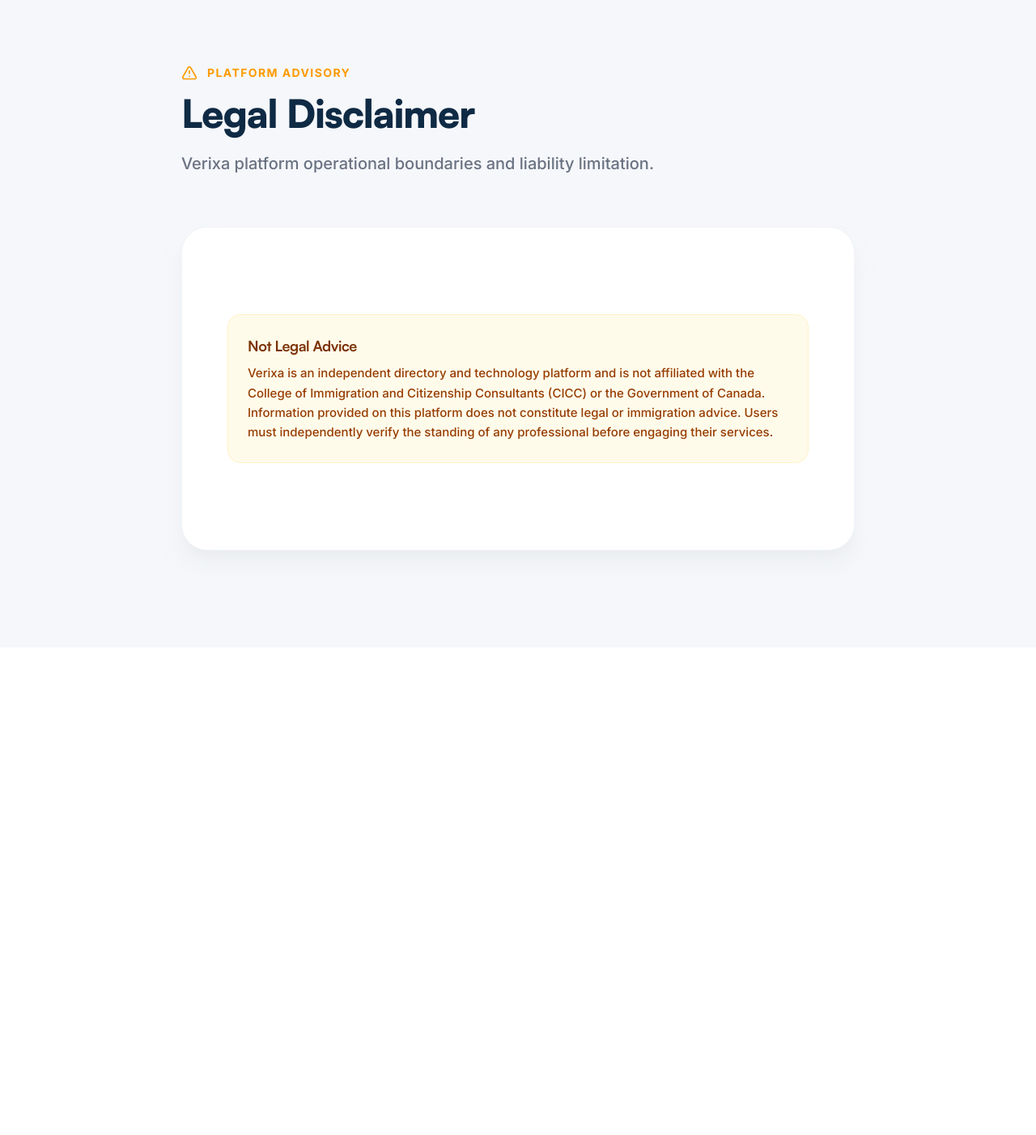
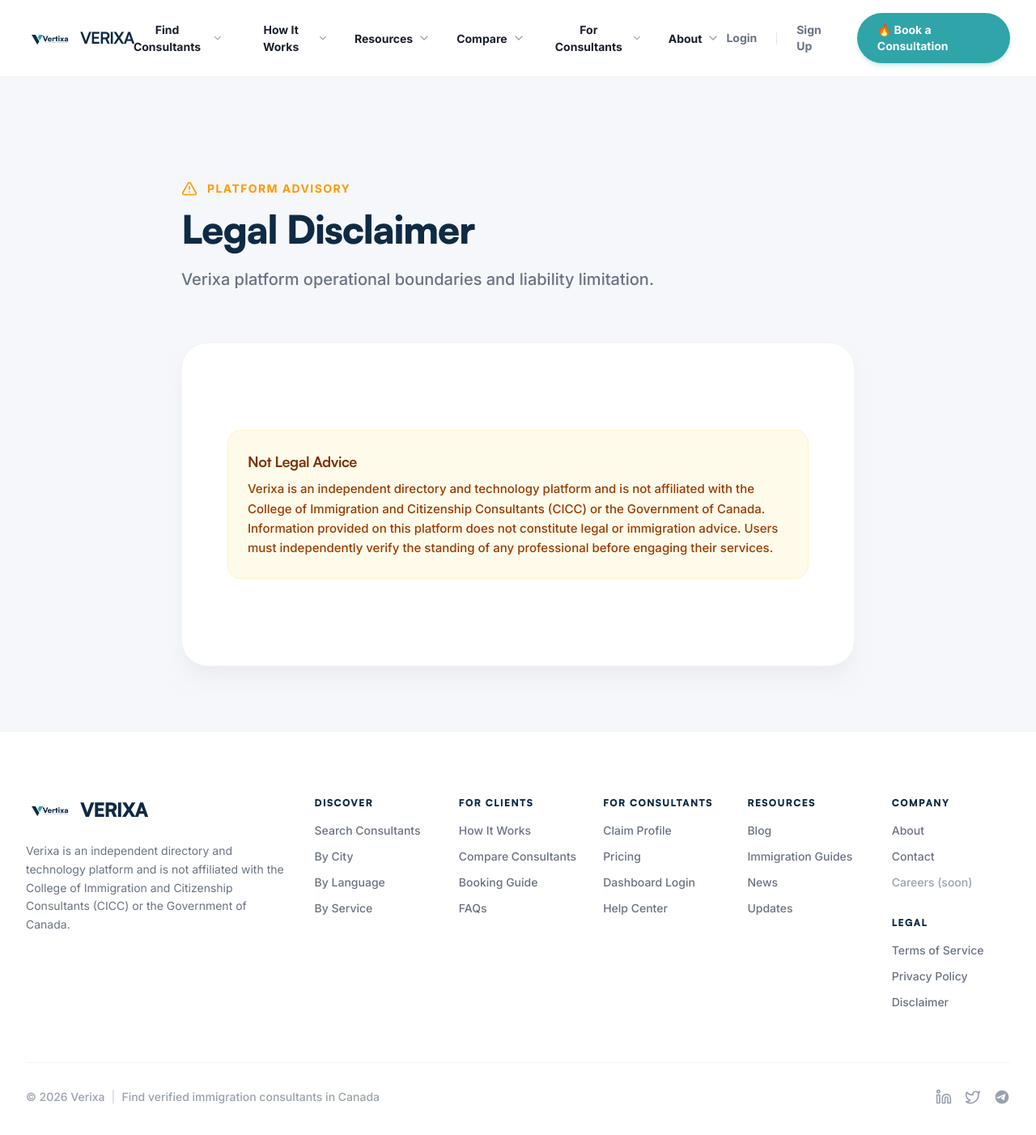
Before and after one commit to farjadp/verixa, a Next.js app: page /disclaimer in a window 1280 px wide. Shown: the top 1402 px of the page at 81% size. Before the commit the page ends 800 px from the top, so only its background shows below. Built offline with nearby package versions, Linux system fonts and the light colour scheme.

Commit message:
Phase 40: Mounted global Navigation layers (Header & Footer) across all Legal routes

```diff
--- a/src/app/disclaimer/page.tsx
+++ b/src/app/disclaimer/page.tsx
@@ -1,4 +1,6 @@
 import { AlertTriangle } from "lucide-react";
+import Header from "@/components/Header";
+import Footer from "@/components/Footer";
 
 export const metadata = {
   title: "Disclaimer | Verixa",
@@ -6,8 +8,10 @@
 
 export default function DisclaimerPage() {
   return (
-    <main className="min-h-screen bg-[#F5F7FA] py-20 font-sans">
-      <div className="max-w-4xl mx-auto px-6 lg:px-8 mb-16">
+    <main className="min-h-screen bg-[#F5F7FA] font-sans">
+      <Header />
+      <div className="pt-32 pb-20">
+        <div className="max-w-4xl mx-auto px-6 lg:px-8 mb-16">
         <div className="flex items-center gap-3 text-amber-500 font-bold tracking-widest uppercase text-sm mb-4">
           <AlertTriangle className="w-5 h-5" />
           <span>Platform Advisory</span>
@@ -30,6 +34,8 @@
           </div>
         </div>
       </div>
+      </div>
+      <Footer />
     </main>
   );
 }
--- a/src/app/privacy/page.tsx
+++ b/src/app/privacy/page.tsx
@@ -1,4 +1,6 @@
 import { ShieldCheck, Scale, FileText } from "lucide-react";
+import Header from "@/components/Header";
+import Footer from "@/components/Footer";
 
 export const metadata = {
   title: "Privacy Policy | Verixa",
@@ -7,8 +9,9 @@
 
 export default function PrivacyPolicyPage() {
   return (
-    <main className="min-h-screen bg-[#F5F7FA] py-20 font-sans selection:bg-[#2FA4A9] selection:text-white">
-
+    <main className="min-h-screen bg-[#F5F7FA] font-sans selection:bg-[#2FA4A9] selection:text-white">
+      <Header />
+      <div className="pt-32 pb-20">
       {/* HEADER SECTION */}
       <div className="max-w-4xl mx-auto px-6 lg:px-8 mb-16">
         <div className="flex items-center gap-3 text-[#2FA4A9] font-bold tracking-widest uppercase text-sm mb-4">
@@ -944,6 +947,8 @@
 
         </div>
       </div>
+      </div>
+      <Footer />
     </main>
   );
 }
--- a/src/app/terms/page.tsx
+++ b/src/app/terms/page.tsx
@@ -1,4 +1,6 @@
 import { ShieldAlert } from "lucide-react";
+import Header from "@/components/Header";
+import Footer from "@/components/Footer";
 
 export const metadata = {
   title: "Terms of Service | Verixa",
@@ -6,8 +8,10 @@
 
 export default function TermsPage() {
   return (
-    <main className="min-h-screen bg-[#F5F7FA] py-20 font-sans">
-      <div className="max-w-4xl mx-auto px-6 lg:px-8 mb-16">
+    <main className="min-h-screen bg-[#F5F7FA] font-sans">
+      <Header />
+      <div className="pt-32 pb-20">
+        <div className="max-w-4xl mx-auto px-6 lg:px-8 mb-16">
         <div className="flex items-center gap-3 text-[#0F2A44] font-bold tracking-widest uppercase text-sm mb-4">
           <ShieldAlert className="w-5 h-5" />
           <span>Legal Infrastructure</span>
@@ -25,6 +29,8 @@
           <p className="text-center font-bold text-gray-400">Section details pending legal review. Check back soon.</p>
         </div>
       </div>
+      </div>
+      <Footer />
     </main>
   );
 }
```
